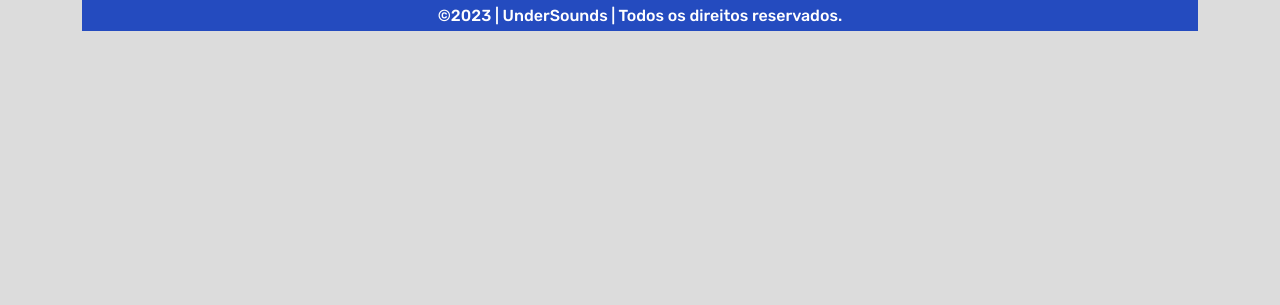
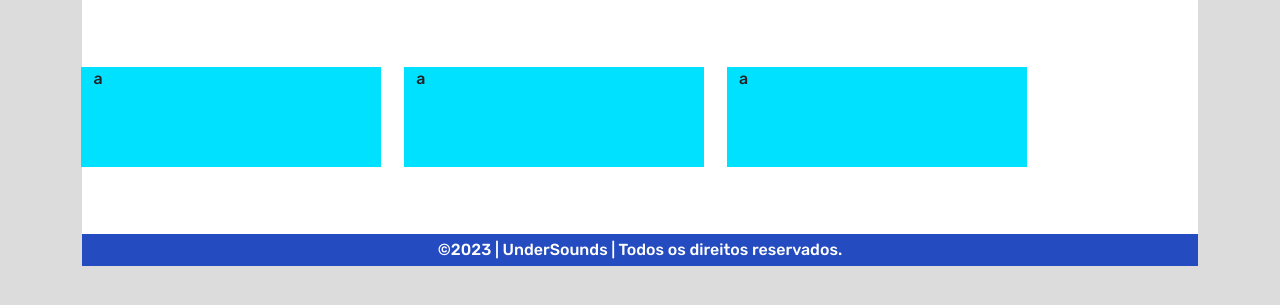
Before and after one commit to NettoH3R/TCC_oficial, a PHP site: page /sobre.php in a window 1280 px wide. Shown: the part 257-562 px from the top of the page. Run offline with PHP 8.4, Linux system fonts and the light colour scheme.

Commit message:
Inicio da dor de cabeça que é o sobre.php

```diff
--- a/app/includes/css/style.css
+++ b/app/includes/css/style.css
@@ -615,3 +615,14 @@ select option[disabled] {
     width: 400px;
     height: 70px;
 }
+
+.sobreRetangulo{
+    width: 300px;
+    height: 100px;
+    margin: 1%;
+}
+
+.sobreFotoPerfil{
+    background-color: #646b68;
+
+}
--- a/app/sobre.php
+++ b/app/sobre.php
@@ -1,8 +1,33 @@
  <?php
-    $title = 'sobre';
+    $title = 'Sobre';
     include('includes/header.php');
     ?>
 
-<?php
-include('includes/footer.php');
-?>
+ <div class="container">
+
+     <main class="main">
+
+         <div class="row">
+
+             <div class="col-md-3 sobreRetangulo" style="background-color: #00e1ff;">
+                 <p>a</p>
+             </div>
+
+             <div class="col-md-3 sobreRetangulo" style="background-color: #00e1ff;">
+                 <p>a</p>
+             </div>
+
+             <div class="col-md-3 sobreRetangulo" style="background-color: #00e1ff;">
+                 <p>a</p>
+             </div>
+
+         </div>
+
+     </main>
+
+ </div>
+
+
+ <?php
+    include('includes/footer.php');
+    ?>
```
